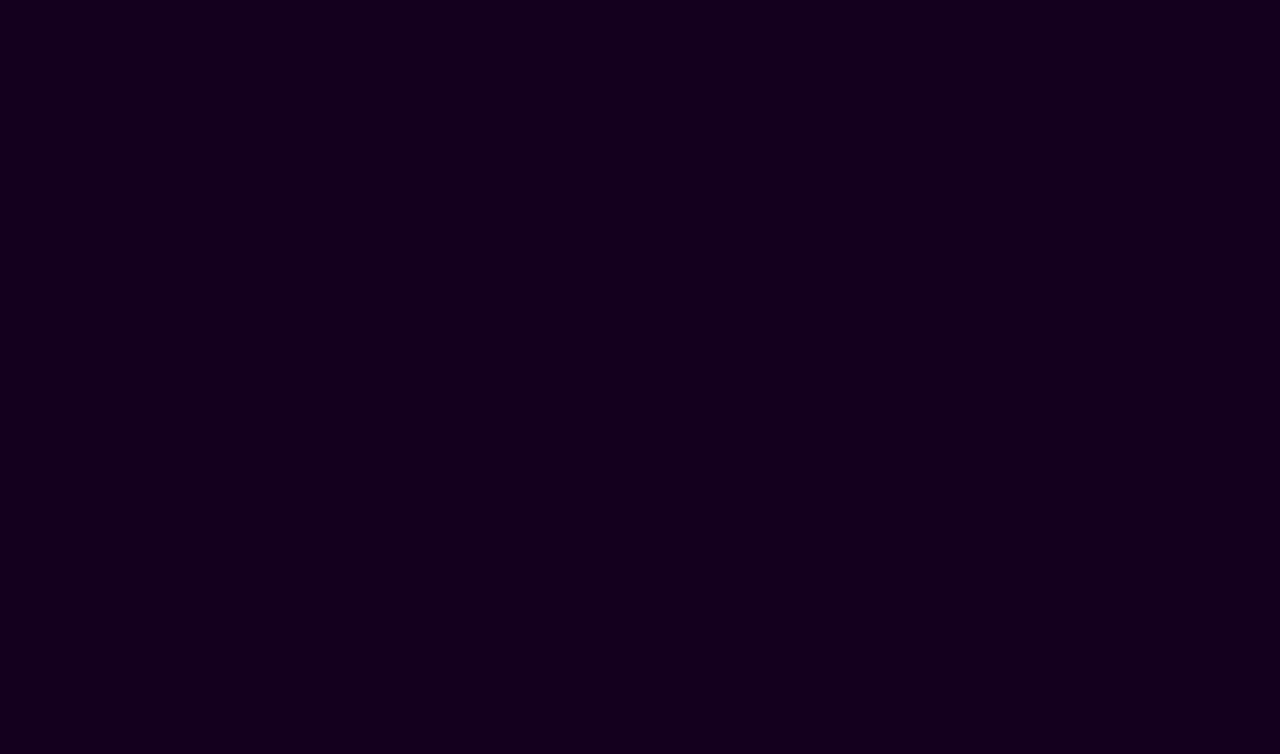
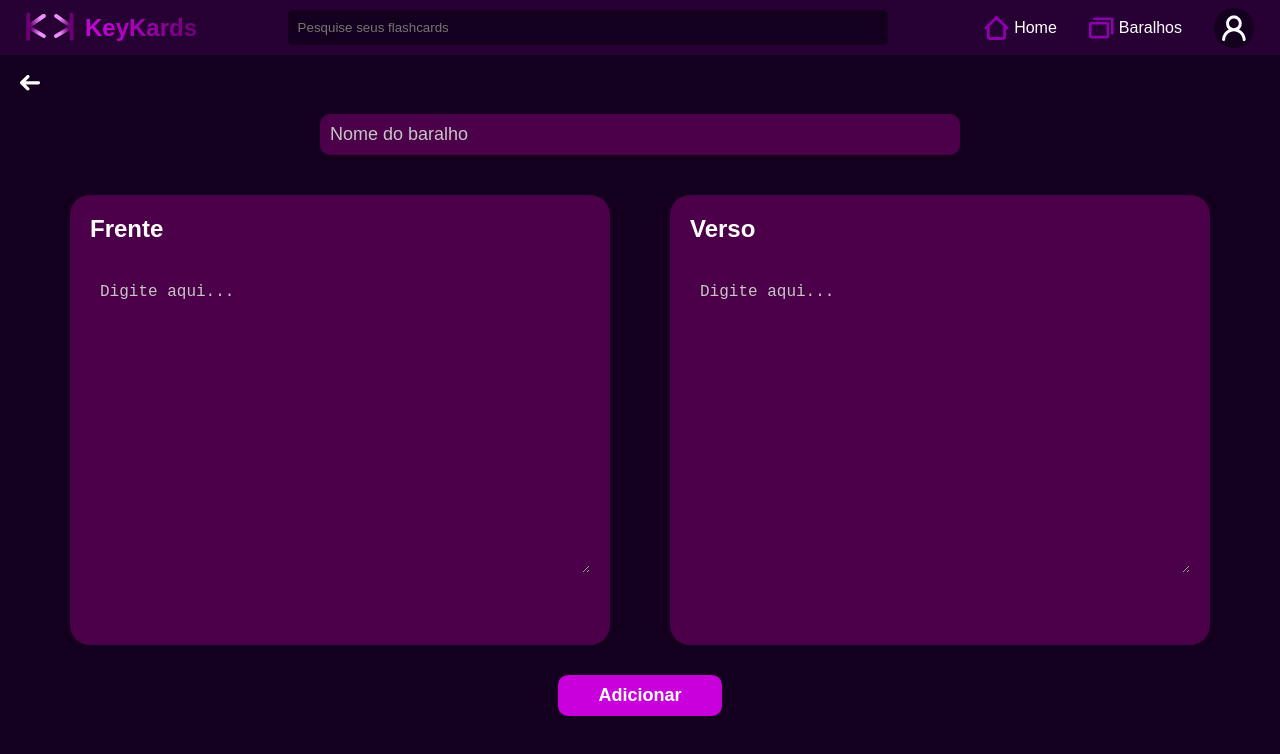
Before and after one commit to keniareis/KeyKards, a React (Vite) app in the folder client/: page /card in a window 1280 px wide. Before the commit this address had no page. Shown: the top 754 px of the page. Built offline with nearby package versions, Linux system fonts and the light colour scheme.

Commit message:
feat: add/edit card screen

```diff
--- a/client/src/App.tsx
+++ b/client/src/App.tsx
@@ -6,6 +6,7 @@ import Flashcards from './pages/Flashcards';
 import Settings from './pages/Settings';
 import Home from './pages/Home';
 import Decks from './pages/Decks';
+import Card from './pages/Card';
 
 const App: React.FC = () => {
   return (
@@ -17,6 +18,7 @@ const App: React.FC = () => {
         <Route path="/flashcards" element={<Flashcards />} />
         <Route path="/decks" element={<Decks/>} />
         <Route path="/settings" element={<Settings />} />
+        <Route path="/card" element={<Card />} />
       </Routes>
     </Router>
   );
--- a/client/src/pages/Card.tsx
+++ b/client/src/pages/Card.tsx
@@ -0,0 +1,74 @@
+import React, { useState } from 'react';
+import '/src/styles/Card.css';
+
+const Card: React.FC = () => {
+  const [deckName, setDeckName] = useState('');
+  const [frontText, setFrontText] = useState('');
+  const [backText, setBackText] = useState('');
+
+  const handleAddCard = () => {
+    // Aqui vai a lógica para adicionar o cartão ao baralho
+    console.log('Adicionando cartão:', { deckName, frontText, backText });
+  };
+
+  return (
+    <div className="cards-container">
+        <header className="header">
+        <div className='name-logo'>
+            <img src="/src/assets/logo.svg" alt="logo" />
+            <h1>KeyKards</h1>
+        </div>
+        <div>
+          <input type="text" placeholder="Pesquise seus flashcards" className="search-bar" />
+        </div>
+        <div className="nav-icons">
+          <button><img src="/src/assets/home.svg" alt="HomeIcon"/>Home</button>
+          <button><img src="/src/assets/baralho.svg" alt="baralhoIcon" />Baralhos</button>
+          <button><img src="/src/assets/person.svg" alt="person" /></button>
+        </div>
+      </header>
+      <div className="back-button">
+          <button>
+            <img src="/src/assets/arrow-back.svg" alt="" />
+          </button>
+        </div>
+
+      <div className="input-container">
+        <input
+          type="text"
+          className="deck-name-input"
+          placeholder="Nome do baralho"
+          value={deckName}
+          onChange={(e) => setDeckName(e.target.value)}
+        />
+      </div>
+
+      <div className="card-forms">
+        <div className="card-side">
+          <h3>Frente</h3>
+          <textarea
+            placeholder="Digite aqui..."
+            value={frontText}
+            onChange={(e) => setFrontText(e.target.value)}
+          />
+        </div>
+        <div className="card-side">
+          <h3>Verso</h3>
+          <textarea
+            placeholder="Digite aqui..."
+            value={backText}
+            onChange={(e) => setBackText(e.target.value)}
+          />
+        </div>
+      </div>
+
+      <div className="add-button-container">
+        <button className="add-button" onClick={handleAddCard}>
+          Adicionar
+        </button>
+      </div>
+    </div>
+  );
+};
+
+export default Card;
--- a/client/src/pages/Flashcards.tsx
+++ b/client/src/pages/Flashcards.tsx
@@ -58,7 +58,7 @@ const Flashcards: React.FC = () => {
         </div>
       </header>
 
-      <div className="container-deck-flash">
+      <div className="container-deck">
         <div className="back-button">
           <button onClick={handlePreviousCard} disabled={currentCardIndex === 0}>
             <img src="/src/assets/arrow-back.svg" alt="" />
--- /dev/null
+++ b/client/src/styles/Card.css
@@ -0,0 +1,144 @@
+.cards-container {
+    display: flex;
+    flex-direction: column;
+    align-items: center;
+
+
+    header{
+        background-color: #270034;
+        position: relative;
+        padding: 5px;
+
+        .name-logo{
+            font-size: 12px;
+            display: flex;
+            flex-direction: row;
+            height: 45px;
+            align-items: center;
+            background-image: linear-gradient(to right, rebeccapurple, #C900DB, #6D0075);
+            background-clip: text;
+            -webkit-background-clip: text;
+            -webkit-text-fill-color: transparent;
+
+            img {
+            height: 40px;
+            width: 50px;
+            margin-right: 10px;
+            margin-left: 20px;
+            }
+        }
+
+
+        .search-bar{
+            margin-top: 5px;
+            align-items: center;
+            align-self: center;
+            height: 35px;
+            width: 600px;
+            background-color: #14001E;
+        }
+
+        .nav-icons{
+            display: flex;
+            flex-direction: row;
+            align-items: center;
+            margin-right: 10px;
+
+            button{
+                align-items: center;
+                flex-direction: row;
+                display: flex;
+                font-size: 16px;
+            }
+
+            img{
+                margin-right: 5px;
+                height: 24px;
+                width: 25px;
+                align-self: center;
+            }
+            img[alt="person"] {
+                width: 40px;
+                height: 40px;
+            }
+        }
+    }
+
+
+
+
+    .input-container {
+        width: 100%;
+        text-align: center;
+        margin-bottom: 20px;
+    }
+
+    .deck-name-input {
+        width: 50%;
+        padding: 10px;
+        border-radius: 10px;
+        border: none;
+        background-color: #4B0049;
+        color: white;
+        font-size: 18px;
+    }
+    .deck-name-input::placeholder {
+        color: #c6c6c6;
+        opacity: 1;
+    }
+
+    .card-forms {
+        display: flex;
+        justify-content: space-around;
+        width: 100%;
+        max-width: 1200px;
+        margin-top: 20px;
+    }
+
+    .card-side {
+        background-color: #4B0049;
+        padding: 20px;
+        border-radius: 20px;
+        width: 45%;
+        height: 450px;
+    }
+
+    .card-side h3 {
+        color: white;
+        margin-bottom: 30px;
+        font-size: 24px;
+        margin-top: 0;
+    }
+
+    .card-side textarea {
+        width: 100%;
+        height: 300px;
+        background-color: #4B0049;
+        color: white;
+        border-radius: 10px;
+        padding: 10px;
+        border: none;
+        font-size: 16px;
+        outline: none;
+    }
+    .card-side textarea::placeholder {
+        color: #c6c6c6;
+        opacity: 1;
+    }
+
+    .add-button-container {
+        margin-top: 20px;
+    }
+
+    .add-button {
+        font-weight: 600;
+        background-color: #C900DB;
+        color: white;
+        padding: 10px 40px;
+        border: none;
+        border-radius: 10px;
+        cursor: pointer;
+        font-size: 18px;
+        margin-top: 10px;
+    }
+}
```
